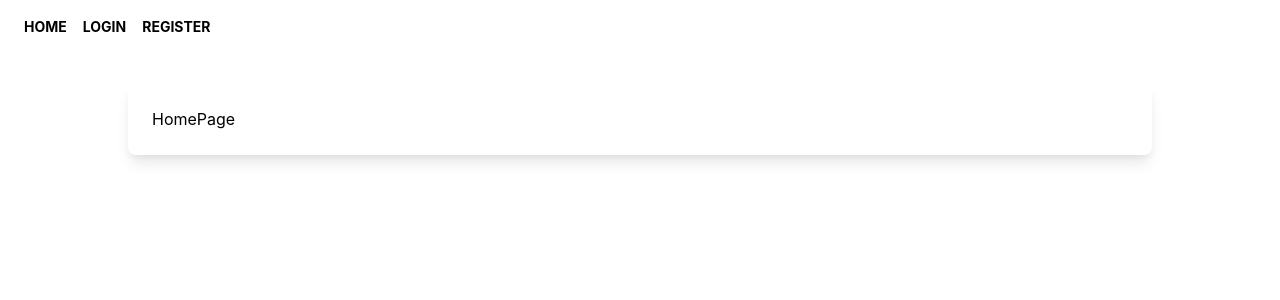
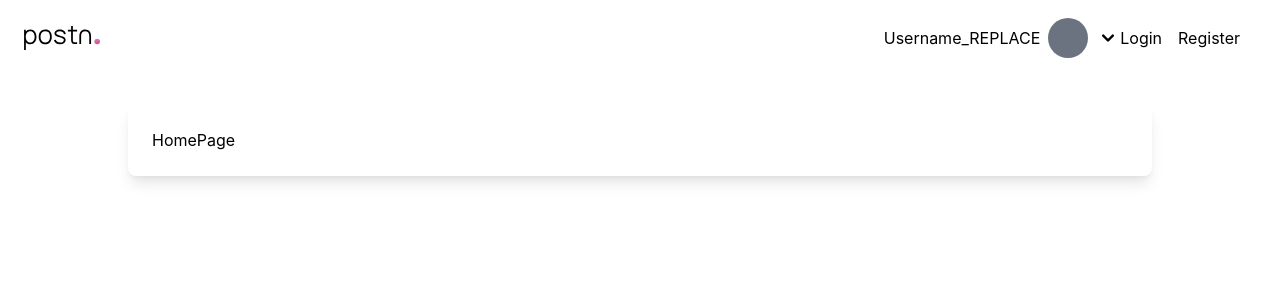
Before and after one commit to JadenBalogh/cosc360-project, a React (Create React App) app in the folder client/: page / in a window 1280 px wide. Shown: the top 300 px of the page. Built offline with nearby package versions, Linux system fonts and the light colour scheme.

Commit message:
Added header component
Created a header component. Included the logo and the user dropdown component. Implemented the react headless-ui to allow the use of dropdowns and other functional components.

```diff
--- a/client/package.json
+++ b/client/package.json
@@ -4,6 +4,7 @@
   "private": true,
   "dependencies": {
     "@craco/craco": "^6.1.1",
+    "@headlessui/react": "^0.3.1",
     "@testing-library/jest-dom": "^5.11.9",
     "@testing-library/react": "^11.2.5",
     "@testing-library/user-event": "^12.8.3",
--- a/client/src/App.js
+++ b/client/src/App.js
@@ -2,31 +2,12 @@ import {Switch, Route, Link} from 'react-router-dom';
 import Login from './components/Login';
 import Register from './components/Register';
 import Homepage from './components/Homepage';
+import Header from './components/Header';
 
 function App() {
   return (
     <>
-      <nav
-        className='w-full flex flex-wrap items-center justify-between sm:justify-start py-4 px-6 sticky top-0 left-0 z-50'>
-        <Link
-          to='/'
-          className='text-sm font-bold leading-relaxed inline-block mr-4 whitespace-no-wrap uppercase text-black'
-        >
-          Home
-        </Link>
-        <Link
-          to='/login'
-          className='text-sm font-bold leading-relaxed inline-block mr-4 whitespace-no-wrap uppercase text-black'
-        >
-          Login
-        </Link>
-        <Link
-          to='/register'
-          className='text-sm font-bold leading-relaxed inline-block mr-4 whitespace-no-wrap uppercase text-black'
-        >
-          Register
-        </Link>
-      </nav>
+      <Header/>
       <div>
         <Switch>
           <Route exact path='/' component={Homepage}/>
--- /dev/null
+++ b/client/src/components/Header.js
@@ -0,0 +1,33 @@
+import React from 'react';
+import {Link} from "react-router-dom";
+import ProfileHeaderDrop from "./ProfileHeaderDrop";
+
+function Header() {
+  return (
+    <nav
+      className='w-full flex flex-wrap items-center justify-between py-4 px-6 sticky top-0 left-0 z-50'>
+      <Link
+        to='/'
+      >
+        <img className='h-6' src={'logo.svg'} alt='Logo'/>
+      </Link>
+      <div>
+        <ProfileHeaderDrop/>
+        <Link
+          to='/login'
+          className='text-base leading-relaxed inline-block mr-4 whitespace-no-wrap text-black'
+        >
+          Login
+        </Link>
+        <Link
+          to='/register'
+          className='text-base font-normal leading-relaxed inline-block mr-4 whitespace-no-wrap text-black'
+        >
+          Register
+        </Link>
+      </div>
+    </nav>
+  );
+}
+
+export default Header;
--- /dev/null
+++ b/client/src/components/ProfileHeaderDrop.js
@@ -0,0 +1,92 @@
+import React from 'react';
+import {Menu, Transition} from "@headlessui/react";
+import {Link} from "react-router-dom";
+
+function ProfileHeaderDrop() {
+  return (
+    <>
+      <div className="relative inline-block text-left py-0.5">
+        <Menu>
+          {({open}) => (
+            <>
+              <Menu.Button
+                className="inline-flex justify-center items-center space-x-2 text-base text-black transition duration-50 ease-in-out focus:outline-none hover:text-gray-500 active:text-gray-800">
+                <span>Username_REPLACE</span>
+                <span className="rounded-full bg-gray-500 w-10 h-10"/>
+                {open
+                  ?
+                  <svg xmlns="http://www.w3.org/2000/svg" viewBox="0 0 20 20" fill="currentColor" className="h-6">
+                    <path fillRule="evenodd"
+                          d="M14.707 12.707a1 1 0 01-1.414 0L10 9.414l-3.293 3.293a1 1 0 01-1.414-1.414l4-4a1 1 0 011.414 0l4 4a1 1 0 010 1.414z"
+                          clipRule="evenodd"/>
+                  </svg>
+                  :
+                  <svg xmlns="http://www.w3.org/2000/svg" viewBox="0 0 20 20" fill="currentColor" className="h-6">
+                    <path fillRule="evenodd"
+                          d="M5.293 7.293a1 1 0 011.414 0L10 10.586l3.293-3.293a1 1 0 111.414 1.414l-4 4a1 1 0 01-1.414 0l-4-4a1 1 0 010-1.414z"
+                          clipRule="evenodd"/>
+                  </svg>
+                }
+              </Menu.Button>
+
+              <Transition
+                show={open}
+                enter="transition ease-out duration-100"
+                enterFrom="transform opacity-0 scale-95"
+                enterTo="transform opacity-100 scale-100"
+                leave="transition ease-in duration-75"
+                leaveFrom="transform opacity-100 scale-100"
+                leaveTo="transform opacity-0 scale-95"
+              >
+                <Menu.Items
+                  className="absolute right-0 w-56 mt-2 origin-top-right bg-white border border-gray-200 divide-y divide-gray-100 rounded-md shadow-xl outline-none"
+                >
+                  <div className="px-4 py-3">
+                    <p className="text-sm leading-5">Signed in as</p>
+                    <p className="text-sm font-medium leading-5 text-black truncate">email_REPLACE@email.com</p>
+                  </div>
+
+                  <div className="py-1">
+                    <Menu.Item>
+                      {({active}) => (
+                        <Link
+                          to='/profile'
+                          className={`${
+                            active
+                              ? "bg-gray-100"
+                              : "bg-white"
+                          } flex justify-between w-full px-4 py-2 text-sm leading-5 text-left`}
+                        >
+                          View profile
+                        </Link>
+                      )}
+                    </Menu.Item>
+                  </div>
+
+                  <div className="py-1">
+                    <Menu.Item>
+                      {({active}) => (
+                        <Link
+                          to='/logout'
+                          className={`${
+                            active
+                              ? "bg-gray-100"
+                              : "bg-white"
+                          } flex justify-between w-full px-4 py-2 text-sm leading-5 text-left`}
+                        >
+                          Log out
+                        </Link>
+                      )}
+                    </Menu.Item>
+                  </div>
+                </Menu.Items>
+              </Transition>
+            </>
+          )}
+        </Menu>
+      </div>
+    </>
+  );
+}
+
+export default ProfileHeaderDrop;
```
Also changed, not shown: 1 other file (tests, documents, lock files or other folders).
